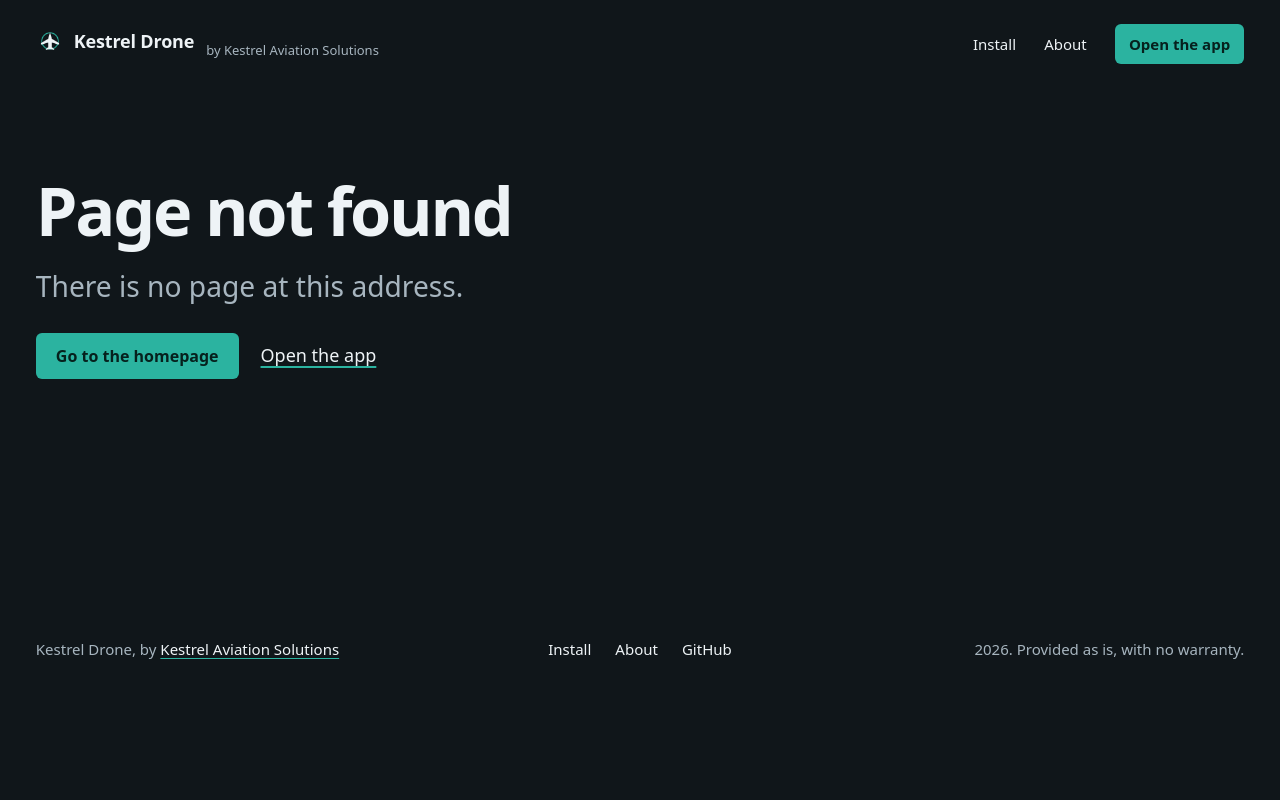
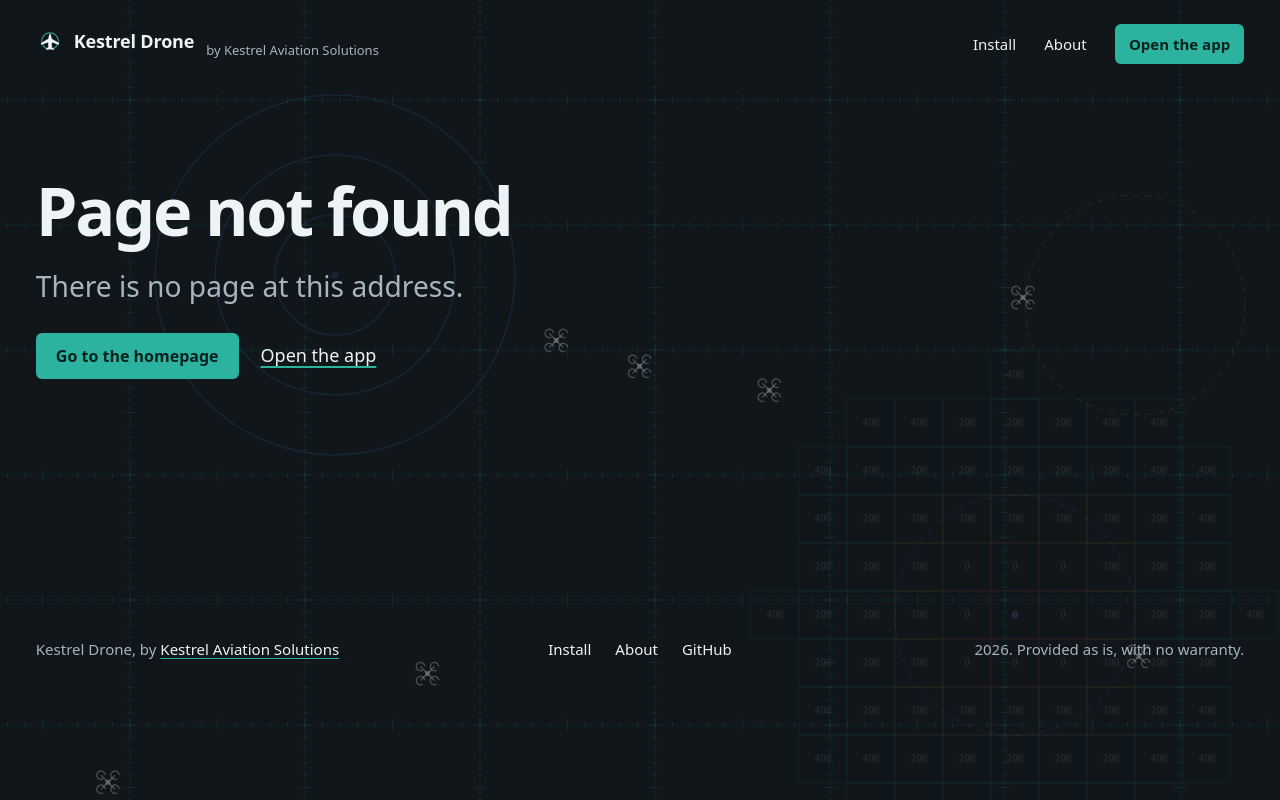
Before and after one commit to algophobic-dev/kestrel-drone-website, a plain HTML site: page 404.html in a window 1280 px wide. Drawn offline with Linux system fonts and the light colour scheme.

Commit message:
Moving chart background with drones
Co-Authored-By: Claude Opus 5.5 <noreply@anthropic.com>

```diff
--- a/404.html
+++ b/404.html
@@ -36,5 +36,6 @@
   <nav aria-label="Footer"><a href="/install.html">Install</a><a href="/about.html">About</a><a href="https://github.com/algophobic-dev/kestrel-drone">GitHub</a></nav>
   <div class="end">2026. Provided as is, with no warranty.</div>
 </footer>
+<script src="/js/bg.js" data-mode="drone" defer></script>
 </body>
 </html>
--- /dev/null
+++ b/js/bg.js
@@ -0,0 +1,114 @@
+// Moving chart background: a faint aeronautical-chart wireframe that drifts behind the page.
+// <script src="js/bg.js" data-mode="plane" defer></script>   planes flying along airways (company and EFB sites)
+// <script src="js/bg.js" data-mode="drone" defer></script>   drones over a facility-map grid (Kestrel Drone site)
+// Shared by the three websites: copy this one file when it changes. Holds still when the visitor prefers reduced motion.
+(() => {
+  const mode = document.currentScript?.dataset.mode === 'drone' ? 'drone' : 'plane';
+  const still = matchMedia('(prefers-reduced-motion: reduce)').matches;
+  const cv = document.createElement('canvas');
+  cv.setAttribute('aria-hidden', 'true');
+  cv.style.cssText = 'position:fixed;inset:0;width:100%;height:100%;z-index:-1;pointer-events:none';
+  document.body.prepend(cv);
+  const g = cv.getContext('2d');
+
+  // One tile of chart, repeated in every direction, so the drift never runs out.
+  const TW = 1400, TH = 1000;
+  let seed = mode === 'drone' ? 7 : 3;
+  const rnd = () => { seed = (seed * 16807) % 2147483647; return seed / 2147483647; };
+  const C = { line: 'rgba(43,179,160,0.085)', tick: 'rgba(43,179,160,0.12)', blue: 'rgba(61,139,255,0.13)', mag: 'rgba(217,70,239,0.11)', ink: 'rgba(238,243,246,0.24)', num: 'rgba(238,243,246,0.075)' };
+
+  // In drone mode the dashed ring sits on the facility grid, like a Class D surface area.
+  const rings = mode === 'drone' ? [{ x: 380, y: 300, r: [60, 120, 180], solid: true }, { x: 1060, y: 640, r: [120], solid: false }] : [{ x: 380, y: 300, r: [60, 120, 180], solid: true }, { x: 1080, y: 720, r: [55], solid: false }];
+  const vor = { x: 960, y: 230, r: 95 };
+  const pts = [[vor.x, vor.y], [rings[0].x, rings[0].y], [rings[1].x, rings[1].y], [120, 860], [1320, 520], [650, 940], [700, 60]];
+  const airways = [[3, 1, 0], [1, 6], [0, 4], [0, 2], [2, 5], [1, 5]];
+  const segs = airways.flatMap(a => a.slice(1).map((b, i) => [pts[a[i]], pts[b]]));
+  const planes = mode === 'plane' ? segs.map((s, i) => ({ s, t: rnd(), v: 0.018 + rnd() * 0.02, back: i % 2 === 1 })) : [];
+  // Drone mode: a facility-map grid around the ringed airport, with ceilings that rise away from it.
+  const grid = [];
+  if (mode === 'drone') {
+    const cx = 1060, cy = 640, n = 5, sz = 48;
+    for (let i = -n; i <= n; i++) for (let j = -n; j <= n; j++) {
+      const d = Math.hypot(i, j); if (d > n) continue;
+      grid.push({ x: cx + i * sz, y: cy + j * sz, sz, c: d < 1.5 ? 0 : d < 3 ? 100 : d < 4.2 ? 200 : 400 });
+    }
+  }
+  const drones = mode === 'drone' ? [...Array(7)].map(() => ({ x: 200 + rnd() * 1000, y: 120 + rnd() * 760, ax: 30 + rnd() * 60, ay: 20 + rnd() * 50, w: 0.15 + rnd() * 0.2, p: rnd() * 6.28 })) : [];
+  const stadium = { x: 1180, y: 330, r: 110 };
+
+  const PLANE = new Path2D('M12 2l2 7 8 5v2l-8-2.5V19l2.5 2v1L12 21l-4.5 1v-1L10 19v-5.5L2 16v-2l8-5z');
+  function drawPlane(x, y, ang) {
+    g.save(); g.translate(x, y); g.rotate(ang); g.scale(0.95, 0.95); g.translate(-12, -12);
+    g.fillStyle = C.ink; g.fill(PLANE); g.restore();
+  }
+  function drawDrone(x, y, spin) {
+    g.save(); g.translate(x, y); g.strokeStyle = C.ink; g.lineWidth = 1.4;
+    g.beginPath(); g.moveTo(-7, -7); g.lineTo(7, 7); g.moveTo(7, -7); g.lineTo(-7, 7); g.stroke();
+    for (const [a, b] of [[-7, -7], [7, -7], [-7, 7], [7, 7]]) { g.beginPath(); g.arc(a, b, 4.2, spin, spin + 5.2); g.stroke(); }
+    g.fillStyle = C.ink; g.fillRect(-2.5, -2.5, 5, 5); g.restore();
+  }
+
+  function tile(ox, oy, time) {
+    g.save(); g.translate(ox, oy);
+    // Latitude and longitude lines, with a tick every minute like a sectional's.
+    g.lineWidth = 1; g.strokeStyle = C.line; g.beginPath();
+    for (let x = 0; x < TW; x += 175) { g.moveTo(x, 0); g.lineTo(x, TH); }
+    for (let y = 0; y < TH; y += 125) { g.moveTo(0, y); g.lineTo(TW, y); }
+    g.stroke();
+    g.strokeStyle = C.tick; g.beginPath();
+    for (let x = 0; x < TW; x += 175) for (let y = 0; y < TH; y += 12.5) { const l = (y % 62.5 === 0) ? 6 : 3; g.moveTo(x - l, y); g.lineTo(x + l, y); }
+    for (let y = 0; y < TH; y += 125) for (let x = 0; x < TW; x += 17.5) { const l = (x % 87.5 === 0) ? 6 : 3; g.moveTo(x, y - l); g.lineTo(x, y + l); }
+    g.stroke();
+    if (mode === 'drone') {
+      g.lineWidth = 1; g.font = '600 10px system-ui, sans-serif'; g.textAlign = 'center'; g.textBaseline = 'middle';
+      for (const q of grid) {
+        g.strokeStyle = q.c === 0 ? 'rgba(239,83,80,0.08)' : q.c <= 100 ? 'rgba(242,177,52,0.07)' : 'rgba(43,179,160,0.065)';
+        g.strokeRect(q.x - q.sz / 2, q.y - q.sz / 2, q.sz, q.sz);
+        g.fillStyle = C.num; g.fillText(q.c, q.x, q.y);
+      }
+      g.setLineDash([6, 6]); g.strokeStyle = 'rgba(201,160,74,0.14)'; g.beginPath(); g.arc(stadium.x, stadium.y, stadium.r, 0, 6.29); g.stroke(); g.setLineDash([]);
+    } else {
+      // Airways between fixes.
+      g.lineWidth = 1.2; g.strokeStyle = C.line; g.setLineDash([10, 7]); g.beginPath();
+      for (const [a, b] of segs) { g.moveTo(a[0], a[1]); g.lineTo(b[0], b[1]); }
+      g.stroke(); g.setLineDash([]);
+      // VOR compass rose.
+      g.strokeStyle = C.blue; g.lineWidth = 1; g.beginPath(); g.arc(vor.x, vor.y, vor.r, 0, 6.29); g.stroke();
+      g.beginPath();
+      for (let k = 0; k < 72; k++) { const a = k * Math.PI / 36, l = k % 6 === 0 ? 12 : 5; g.moveTo(vor.x + Math.sin(a) * vor.r, vor.y - Math.cos(a) * vor.r); g.lineTo(vor.x + Math.sin(a) * (vor.r - l), vor.y - Math.cos(a) * (vor.r - l)); }
+      g.stroke();
+      g.beginPath(); g.moveTo(vor.x, vor.y - vor.r - 10); g.lineTo(vor.x - 5, vor.y - vor.r); g.lineTo(vor.x + 5, vor.y - vor.r); g.closePath(); g.fillStyle = C.blue; g.fill();
+      g.beginPath(); g.arc(vor.x, vor.y, 4, 0, 6.29); g.stroke();
+    }
+    // Airspace rings: solid blue like Class B, dashed like Class D.
+    for (const R of rings) {
+      g.lineWidth = R.solid ? 1.6 : 1.3; g.strokeStyle = R.solid ? C.blue : C.mag; g.setLineDash(R.solid ? [] : [7, 6]);
+      for (const r of R.r) { g.beginPath(); g.arc(R.x, R.y, r, 0, 6.29); g.stroke(); }
+      g.setLineDash([]); g.fillStyle = R.solid ? C.blue : C.mag; g.beginPath(); g.arc(R.x, R.y, 3.5, 0, 6.29); g.fill();
+    }
+    // Things that move.
+    for (const p of planes) {
+      const t = ((p.t + time * p.v) % 1 + 1) % 1, [a, b] = p.back ? [p.s[1], p.s[0]] : p.s;
+      const x = a[0] + (b[0] - a[0]) * t, y = a[1] + (b[1] - a[1]) * t;
+      drawPlane(x, y, Math.atan2(b[0] - a[0], -(b[1] - a[1])));
+    }
+    for (const d of drones) drawDrone(d.x + Math.sin(time * d.w + d.p) * d.ax, d.y + Math.sin(time * d.w * 1.7 + d.p) * d.ay, time * 9);
+    g.restore();
+  }
+
+  let w = 0, h = 0, dpr = 1;
+  function size() { dpr = Math.min(devicePixelRatio || 1, 2); w = innerWidth; h = innerHeight; cv.width = w * dpr; cv.height = h * dpr; }
+  function frame(now) {
+    const time = still ? 0 : now / 1000;
+    g.setTransform(dpr, 0, 0, dpr, 0, 0); g.clearRect(0, 0, w, h);
+    // The whole chart drifts slowly up and to the left.
+    const dx = -((time * 9) % TW), dy = -((time * 5) % TH);
+    // Shapes near a tile's edge can reach into the next tile, so draw a margin past the screen.
+    for (let x = dx - TW; x < w + 450; x += TW) for (let y = dy - TH; y < h + 450; y += TH) if (x + TW > -450 && y + TH > -450) tile(x, y, time);
+  }
+  size(); addEventListener('resize', () => { size(); if (still) frame(0); });
+  if (still) { frame(0); return; }
+  let last = 0;
+  const loop = now => { if (!document.hidden && now - last > 33) { last = now; frame(now); } requestAnimationFrame(loop); };
+  requestAnimationFrame(loop);
+})();
```
Also changed, not shown: about.html (+1 -0 lines), index.html (+1 -0 lines), install.html (+1 -0 lines), 1 other file.
